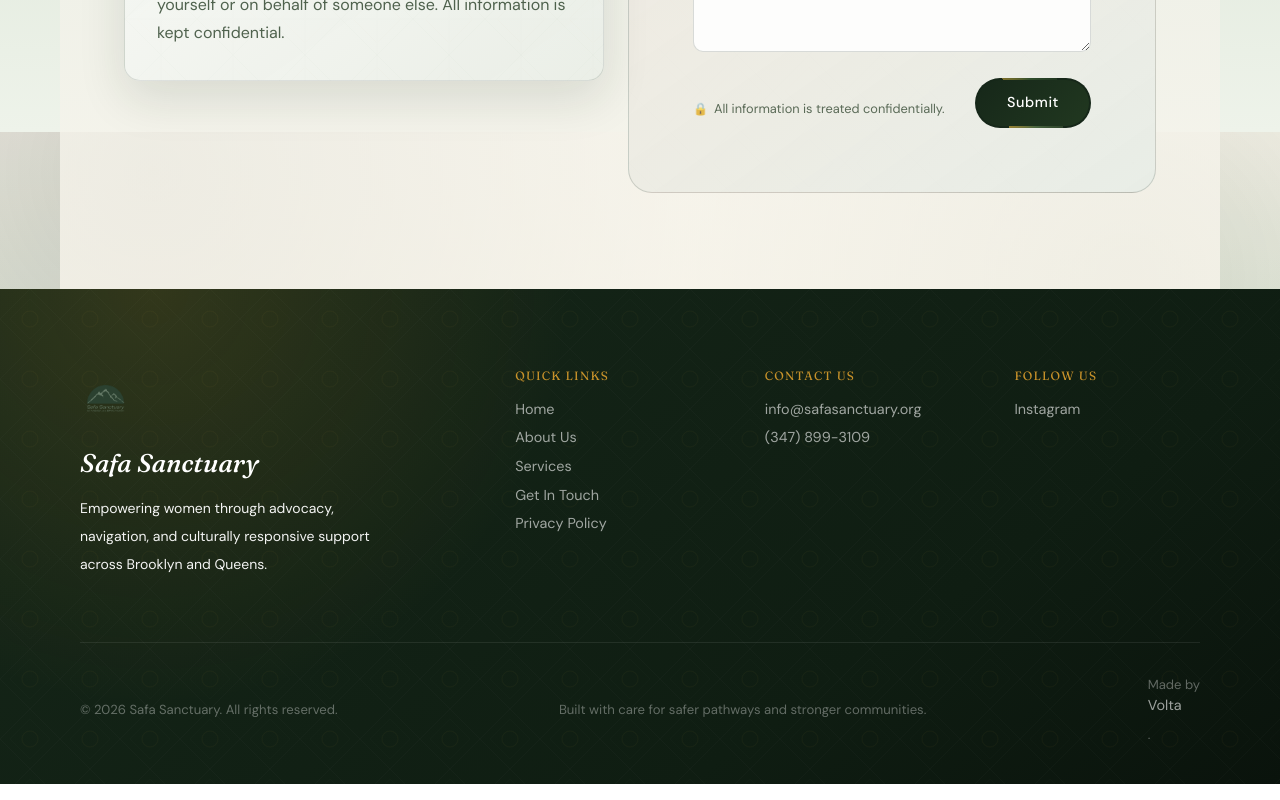
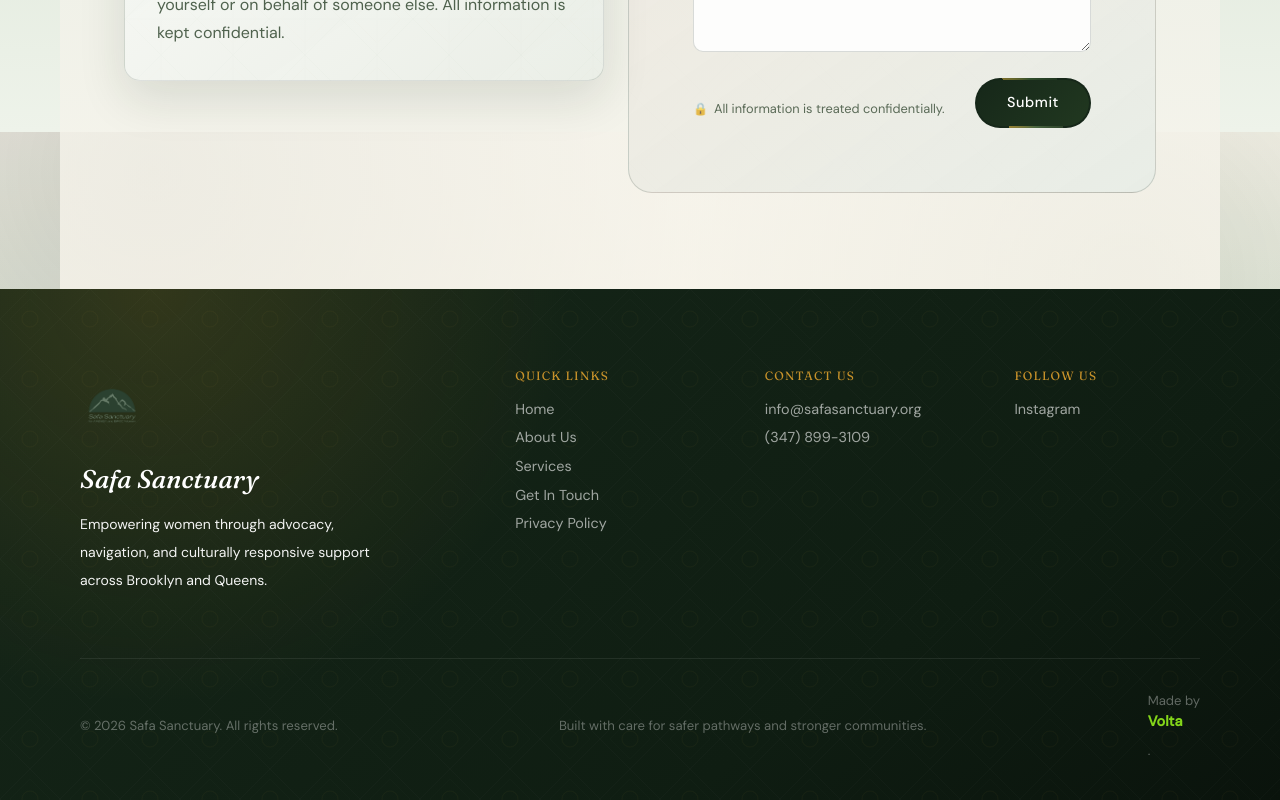
Before and after one commit to Volta-NYC/safa-sanctuary, a Next.js app: page / in a window 1280 px wide. Shown: the part 5468-6268 px from the top of the page. Built offline with nearby package versions, Linux system fonts and the light colour scheme.

Commit message:
Style footer Volta credit link in bright green

```diff
--- a/app/globals.css
+++ b/app/globals.css
@@ -1214,6 +1214,15 @@ footer a:hover {
   color: var(--color-saffron-light);
 }
 
+.volta-link {
+  color: #84d61a;
+  font-weight: 600;
+}
+
+.volta-link:hover {
+  color: #9ff022;
+}
+
 .footer-grid {
   display: grid;
   grid-template-columns: 2fr 1fr 1fr 1fr;
--- a/components/site-footer.tsx
+++ b/components/site-footer.tsx
@@ -21,9 +21,9 @@ export default function SiteFooter() {
             <Image
               src="/images/logo.webp"
               alt="Safa Sanctuary logo"
-              width={170}
-              height={68}
-              className="h-16 w-auto"
+              width={212}
+              height={85}
+              className="h-20 w-auto"
             />
             <h3 className="text-xl font-semibold tracking-tight text-white">
               {SITE_TITLE}
@@ -106,7 +106,7 @@ export default function SiteFooter() {
               href="https://voltanyc.org"
               target="_blank"
               rel="noopener noreferrer"
-              className="footer-link underline-offset-4 hover:underline"
+              className="footer-link volta-link underline-offset-4 hover:underline"
             >
               Volta
             </a>
```
